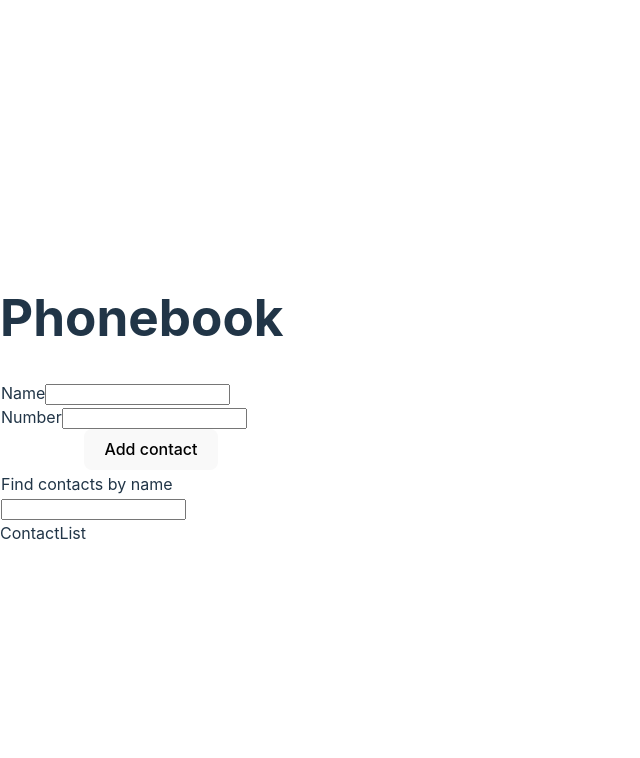
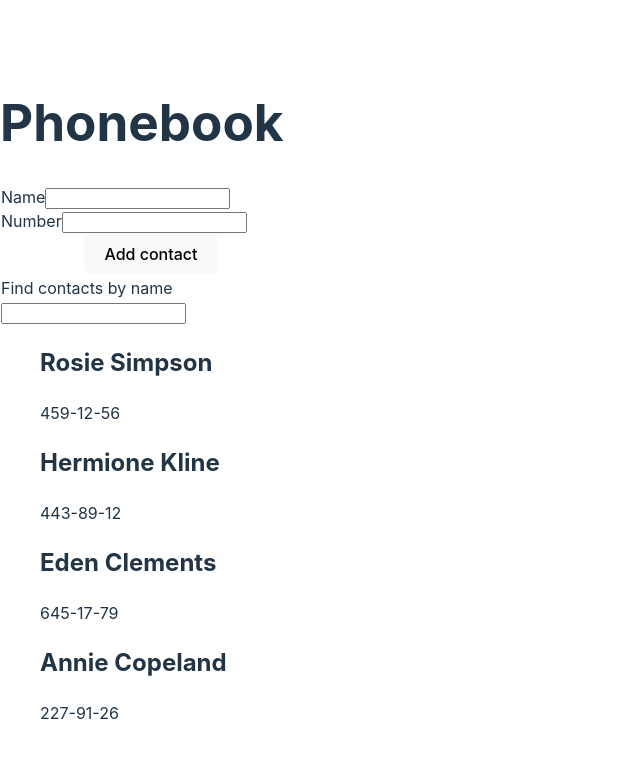
Before and after one commit to f0rd0101/goit-react-hw-03, a React (Vite) app: page / in a window 1280 px wide. Shown: the top 758 px of the page, without its empty margins (0-640 px from the left). Built offline with nearby package versions, Linux system fonts and the light colour scheme.

Commit message:
added map method for contacts

```diff
--- a/src/App.jsx
+++ b/src/App.jsx
@@ -3,6 +3,14 @@
 import ContactForm from './components/ContactForm/ContactForm.jsx'
 import SearchBox from './components/SearchBox/SearchBox'
 import ContactList from './components/ContactList/ContactList'
+
+
+const people = [
+  {id: 'id-1', name: 'Rosie Simpson', number: '459-12-56'},
+  {id: 'id-2', name: 'Hermione Kline', number: '443-89-12'},
+  {id: 'id-3', name: 'Eden Clements', number: '645-17-79'},
+  {id: 'id-4', name: 'Annie Copeland', number: '227-91-26'},
+]
 
 
 function App() {
@@ -14,7 +22,7 @@
   <h1>Phonebook</h1>
   <ContactForm />
   <SearchBox />
-  <ContactList />
+  <ContactList people = {people} />
 </div>
 </>
 
--- a/src/components/Contact/Contact.jsx
+++ b/src/components/Contact/Contact.jsx
@@ -1,8 +1,11 @@
 import React from 'react'
 
-const Contact = () => {
+const Contact = ({name,id,number}) => {
   return (
-    <div>Contact</div>
+    <>
+    <h2>{name}</h2>
+    <p>{number}</p>
+    </>
   )
 }
 
--- a/src/components/ContactList/ContactList.jsx
+++ b/src/components/ContactList/ContactList.jsx
@@ -1,8 +1,18 @@
 import React from 'react'
+import s from '../ContactList/ContactList.module.css'
+import Contact from '../Contact/Contact'
+const ContactList = ({people}) => {
+  return (
+    <div>
+      <ul>
+        {
+         people.map((person)=>{
+          return <Contact id = {person.id} name ={person.name} number ={person.number}/>
+         })
 
-const ContactList = () => {
-  return (
-    <div>ContactList</div>
+        }
+      </ul>
+    </div>
   )
 }
 
```
Also changed, not shown: src/components/ContactList/ContactList.module.css (added).
